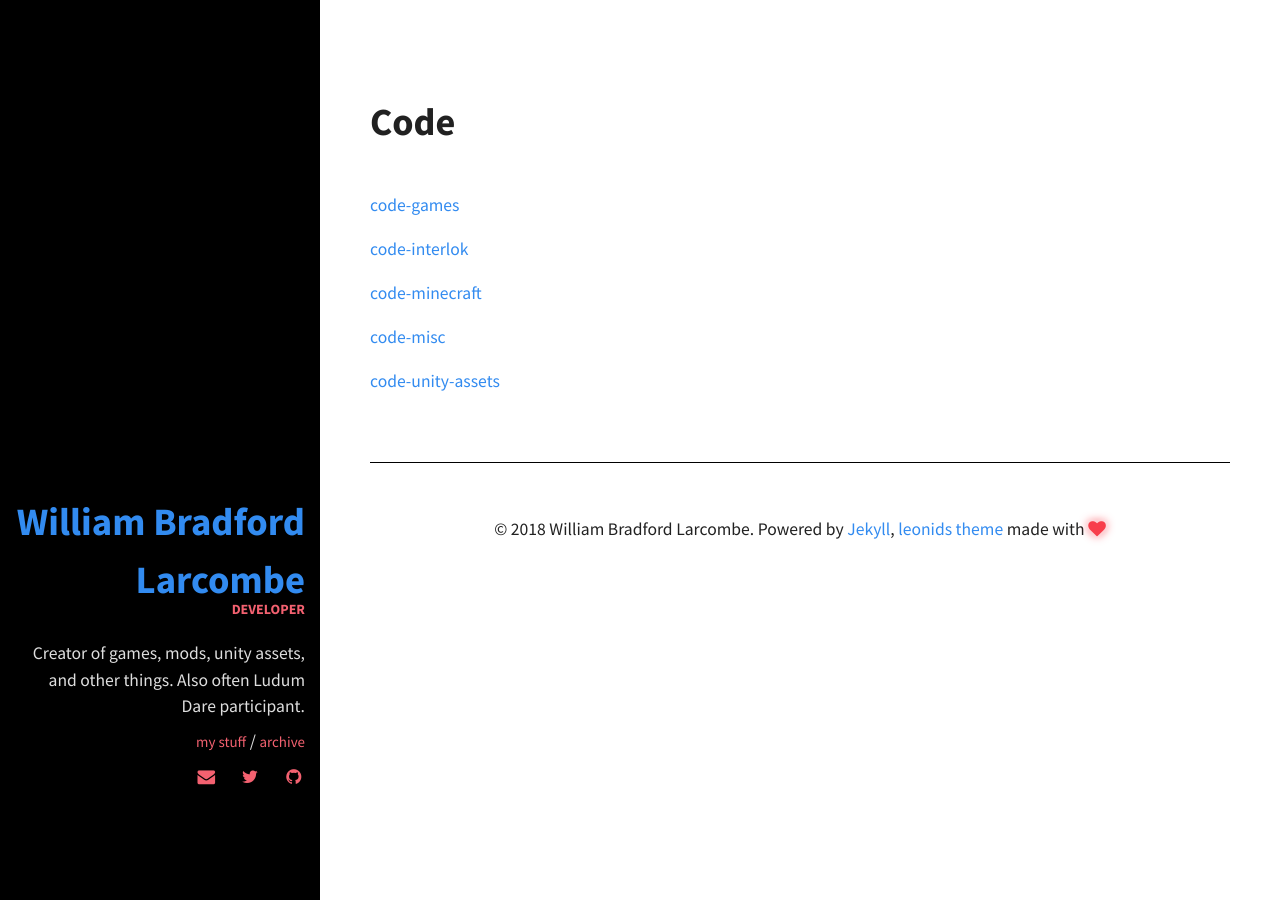
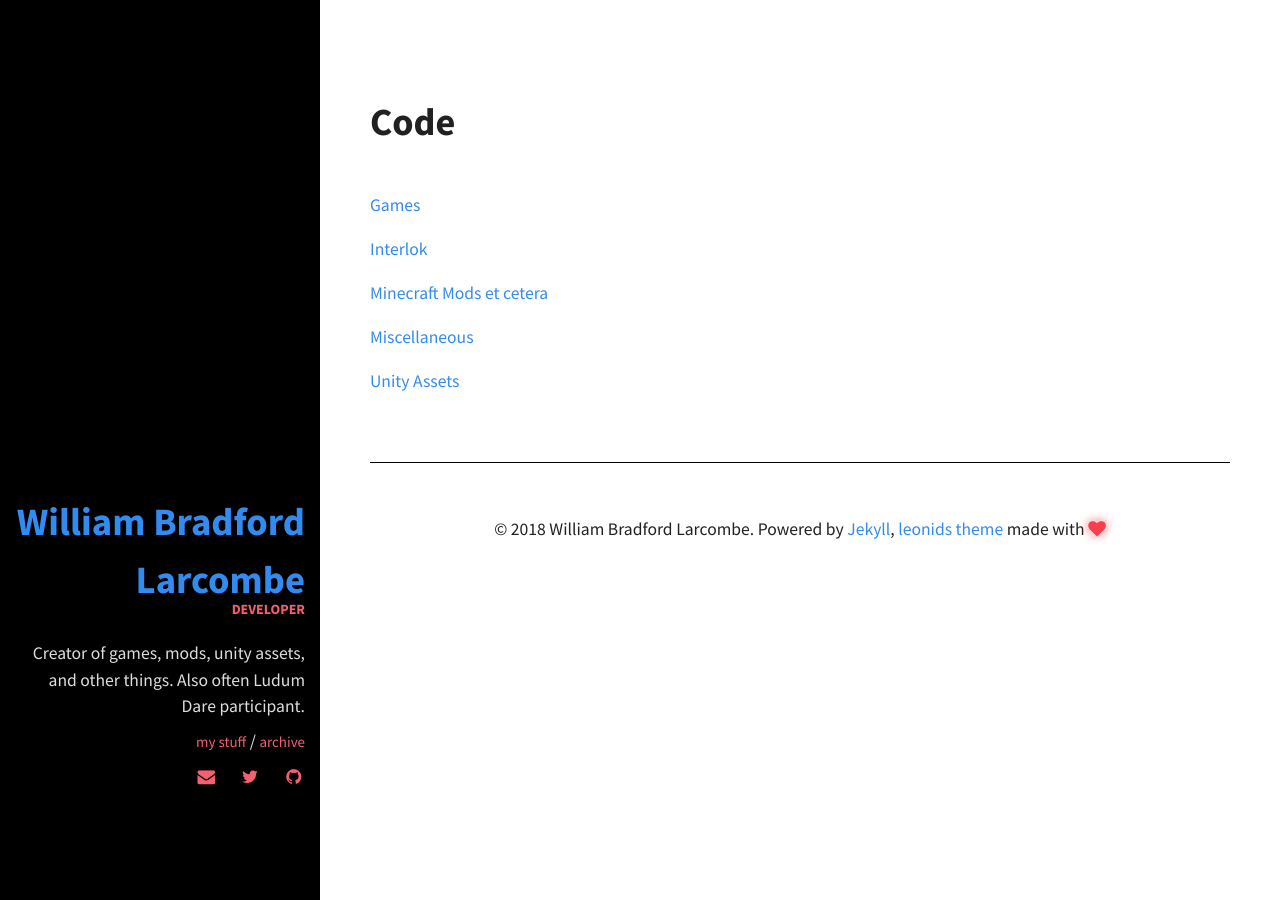
Before and after one commit to williambl/williambl.com, a Jekyll site: the page built from my-stuff/code/code.md, in a window 1280 px wide. Built offline with Jekyll 4.4.1, drawn with Linux system fonts in a browser that asks for light colours.

Commit message:
Add titles for collections

```diff
--- a/_config.yml
+++ b/_config.yml
@@ -15,34 +15,42 @@ url: https://williambl.com
 favicon: WBL/WBL0-128px-square.png
 collections:
   code-games:
+    title: Games
     type: code
     link: /my-stuff/code/games
     output: true
   code-interlok:
+    title: Interlok
     type: code
     link: /my-stuff/code/interlok
     output: true
   code-minecraft:
+    title: Minecraft Mods et cetera
     type: code
     link: /my-stuff/code/minecraft
     output: true
   code-misc:
+    title: Miscellaneous
     type: code
     link: /my-stuff/code/misc
     output: true
   code-unity-assets:
+    title: Unity Assets
     type: code
     link: /my-stuff/code/unity-assets
     output: true
   video-informative:
+    title: Informative
     type: video
     link: /my-stuff/video/informative
     output: true
   video-memes:
+    title: Memes
     type: video
     link: /my-stuff/video/memes
     output: true
   video-misc:
+    title: Miscellaneous
     type: video
     link: /my-stuff/video/misc
     output: true
--- a/my-stuff/code/code.md
+++ b/my-stuff/code/code.md
@@ -5,5 +5,5 @@ permalink: /my-stuff/code/
 ---
 {% assign code-collections = site.collections | where: "type", "code" %}
 {% for collection in code-collections %}
-[{{ collection.label }}]({{ collection.link }})
+[{{ collection.title }}]({{ collection.link }})
 {% endfor %}
```
Also changed, not shown: my-stuff/video/video.md (+1 -1 lines).
